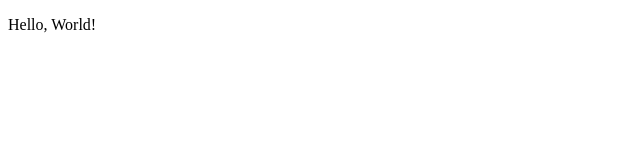
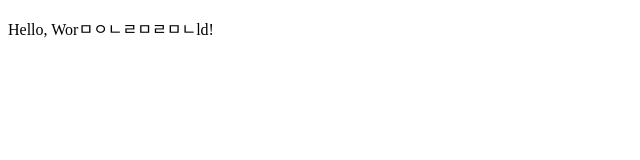
Before and after one commit to andrew0823lee-sketch/my-website, a plain HTML site: page index.html in a window 1280 px wide. Shown: the whole page, without its empty margins (0-640 px from the left). Drawn offline with Linux system fonts and the light colour scheme.

Commit message:
Update index.html

```diff
--- a/index.html
+++ b/index.html
@@ -7,6 +7,6 @@
 	<title>Portfolio</title>
 </head>
 <body>
-  <p>Hello, World!</p>
+  <p>Hello, Worㅁㅇㄴㄹㅁㄹㅁㄴld!</p>
 </body>
 </html>
```
